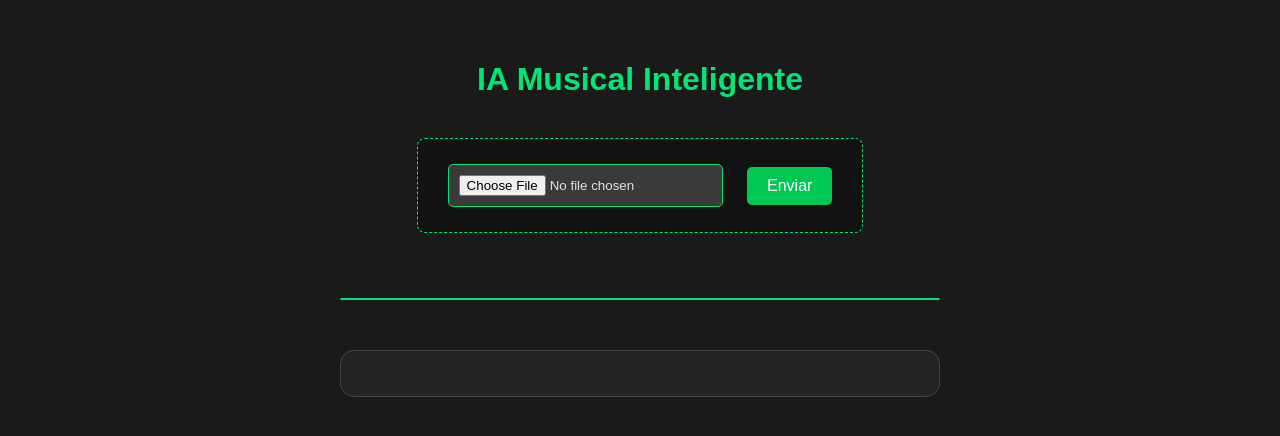
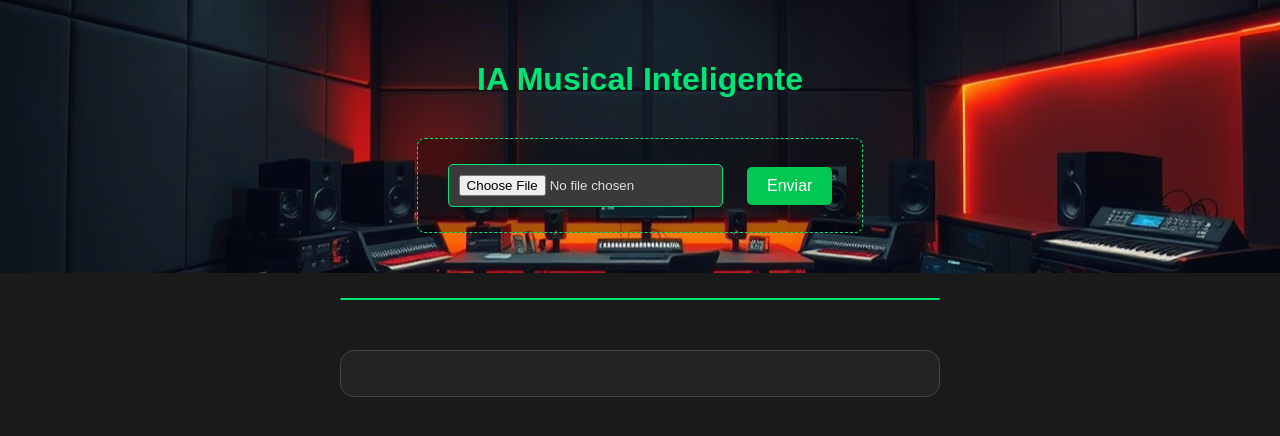
Before and after one commit to tiagolif/ia-musical-inteligente., a plain HTML site: page index.html in a window 1280 px wide. Drawn offline with Linux system fonts and the light colour scheme; the site is published under a folder, as on GitHub Pages, so addresses that start at the root find nothing.

Commit message:
Corrige caminho da imagem de fundo no CSS

```diff
--- a/static/style.css
+++ b/static/style.css
@@ -17,7 +17,7 @@ body {
     padding: 40px 20px;
     box-sizing: border-box;
     text-align: center;
-    background-image: url('/static/Fundo.png');
+    background-image: url('Fundo.png');
     background-size: cover;
     background-position: center center;
     background-repeat: no-repeat;
```
